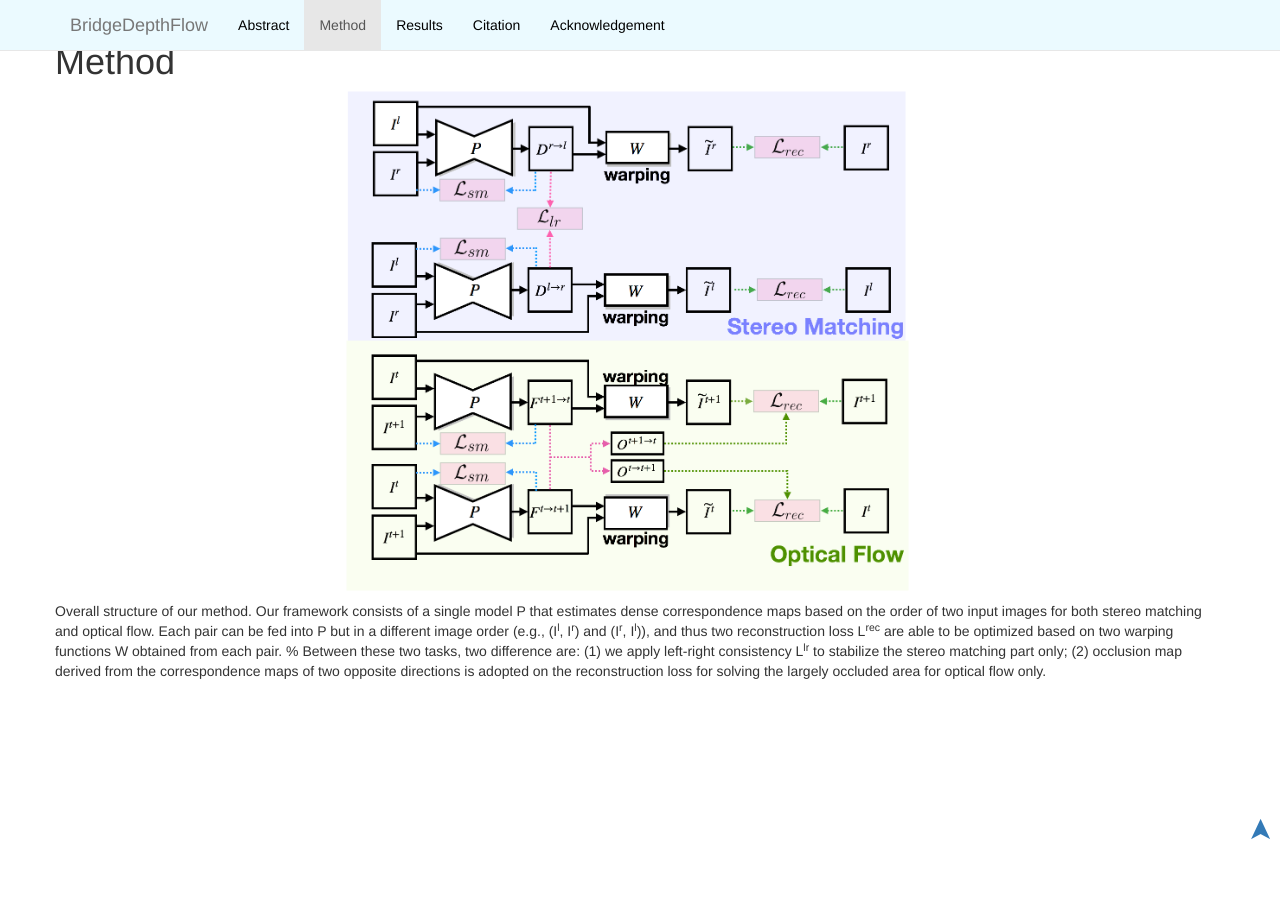
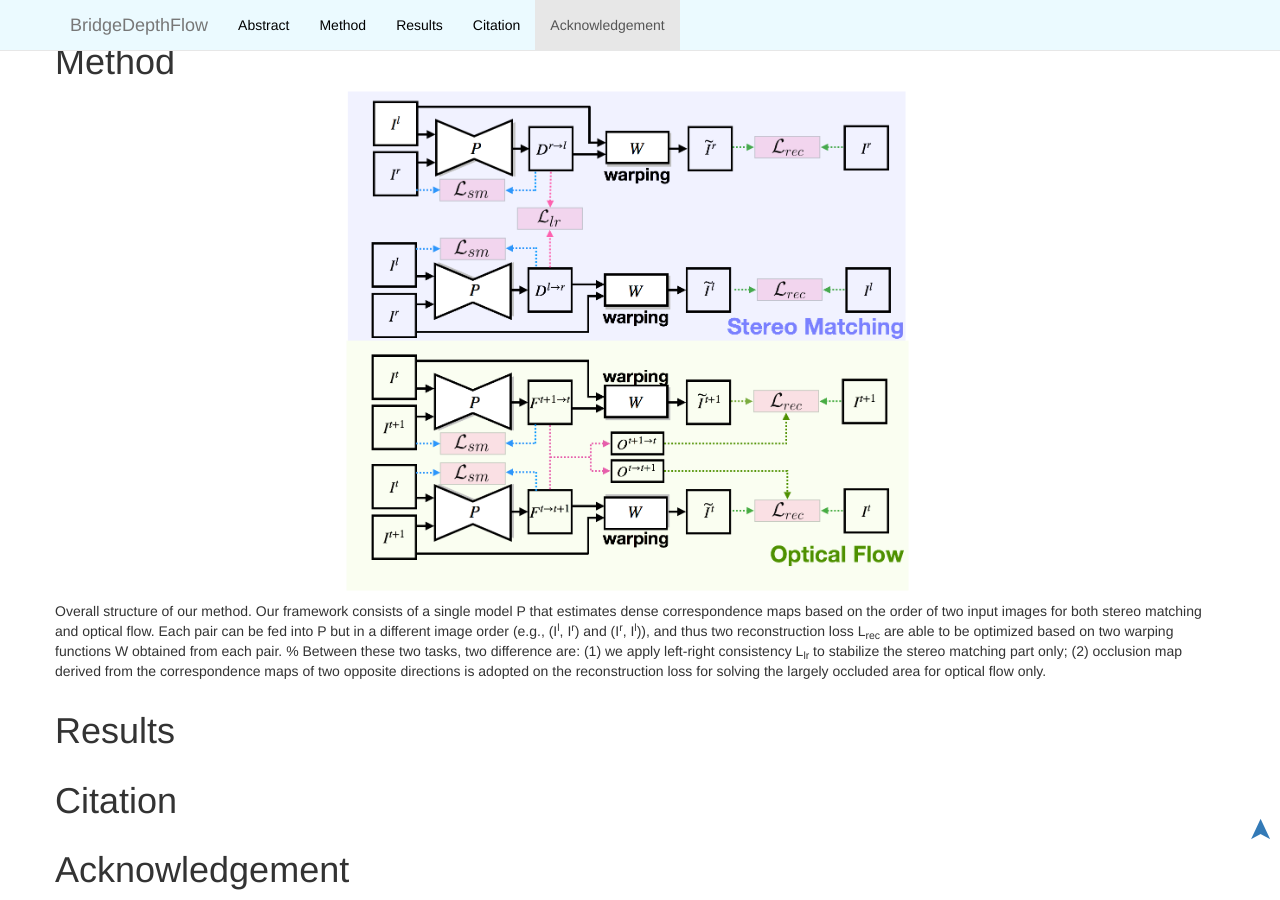
Before and after one commit to lelimite4444/BridgeDepthFlow-Project-Page, a Jekyll site: the page index.html, which Jekyll copies as it is, in a window 1280 px wide and 900 px high, scrolled down 1147 px. Built offline with Jekyll 4.4.1, drawn with Linux system fonts in a browser that asks for light colours; before the commit the page ends 1838 px from its top, so only the background shows below that.

Commit message:
Update index.html

```diff
--- a/index.html
+++ b/index.html
@@ -109,14 +109,35 @@ We show that our method performs favorably against several state-of-the-art base
 		</p>
                 <figcaption>
 		<p style="text-align:left;">
-		Overall structure of our method. Our framework consists of a single model P that estimates dense correspondence maps based on the order of two input images for both stereo matching and optical flow.
-			Each pair can be fed into P but in a different image order (e.g., (I<sup>l</sup>, I<sup>r</sup>) and (I<sup>r</sup>, I<sup>l</sup>)), and thus two reconstruction loss L<sup>rec</sup> are able to be optimized based on two warping functions W obtained from each pair.
+			Overall structure of our method. Our framework consists of a single model <l>P</l> that estimates dense correspondence maps based on the order of two input images for both stereo matching and optical flow.
+			Each pair can be fed into <l>P</l> but in a different image order (e.g., (<l>I<sup>l</sup></l>, <l>I<sup>r</sup></l>) and (<l>I<sup>r</sup></l>, <l>I<sup>l</sup></l>)), and thus two reconstruction loss <l>L<sub>rec</sub></l> are able to be optimized based on two warping functions <l>W</l> obtained from each pair.
 %
-  Between these two tasks, two difference are: (1) we apply left-right consistency L<sup>lr</sup> to stabilize the stereo matching part only; (2) occlusion map derived from the correspondence maps of two opposite directions is adopted on the reconstruction loss for solving the largely occluded area for optical flow only.
+  Between these two tasks, two difference are: (1) we apply left-right consistency <l>L<sub>lr</sub></l> to stabilize the stereo matching part only; (2) occlusion map derived from the correspondence maps of two opposite directions is adopted on the reconstruction loss for solving the largely occluded area for optical flow only.
 		</p>
 		</figcaption>
 	    </div>
 	</div>
+
+	<div class="container" id="results">
+            <div class="row">
+		    <h1>Results</h1>
+
+            </div>
+        </div>
+
+	<div class="container" id="citation">
+            <div class="row">
+		    <h1>Citation</h1>
+
+            </div>
+        </div>
+
+	<div class="container" id="acknowledgement">
+            <div class="row">
+		    <h1>Acknowledgement</h1>
+
+            </div>
+        </div>
 
 	<a id="back2Top" title="Back to top" href="#">&#10148;</a>
 
```
